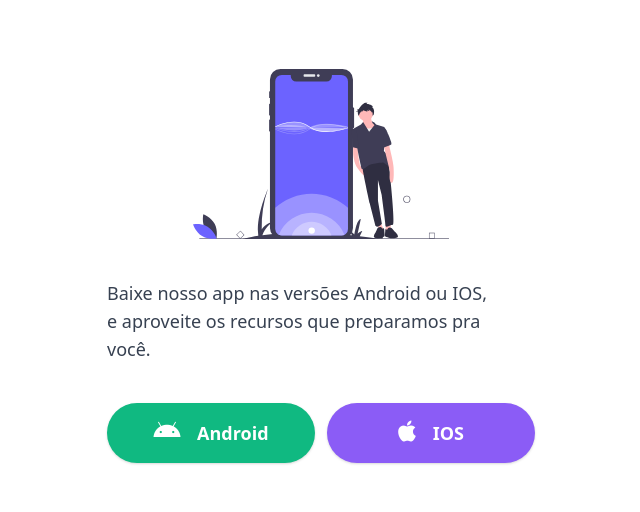
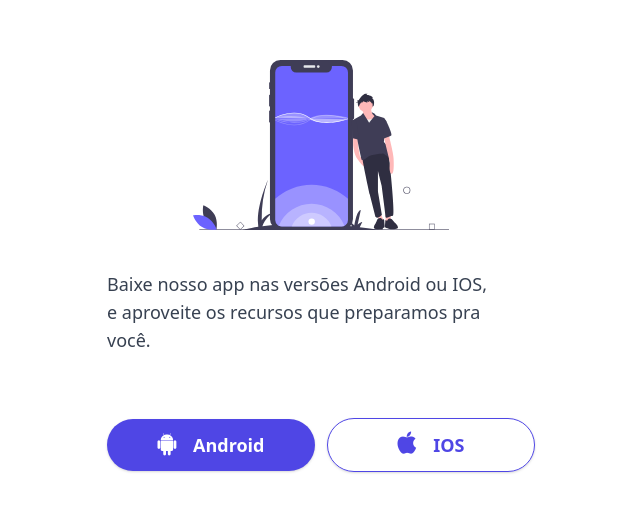
Before and after one commit to WelderMileu/site_app, a plain HTML site: page index.html in a window 1280 px wide. Shown: the part 134-646 px from the top of the page, without its empty margins (319-959 px from the left). Drawn offline with nearby package versions, Linux system fonts and the light colour scheme.

Commit message:
alternado os estilos dos botoes

```diff
--- a/index.html
+++ b/index.html
@@ -7,6 +7,7 @@
 		<link href="https://unpkg.com/tailwindcss@^2/dist/tailwind.min.css" rel="stylesheet">
 		<link rel="stylesheet" href="https://cdnjs.cloudflare.com/ajax/libs/font-awesome/5.15.3/css/all.min.css" />
 		<script src="https://unpkg.com/sweetalert/dist/sweetalert.min.js"></script>
+		<link rel="stylesheet" href="https://cdnjs.cloudflare.com/ajax/libs/font-awesome/4.7.0/css/font-awesome.css" />
 	</head>
 	<body>
 		<div class="w-full h-screen flex flex-col justify-center items-center">
@@ -17,13 +18,13 @@
 					e aproveite os recursos que preparamos pra você.
 				</p>
 
-				<div class="flex flex-col md:flex-row justify-left items-center mt-10">
-					<a href="" id="android" class="bg-green-500 text-white text-lg font-semibold px-5 py-4 rounded-full shadow md:w-52 w-full text-center">
-						<i class="fab fa-android pr-3 text-2xl"></i>
+				<div class="flex flex-col md:flex-row justify-left items-center mt-16">
+					<a href="" id="android" class="bg-indigo-600 text-white text-lg font-semibold px-5 py-3 rounded-full shadow md:w-52 w-full text-center">
+						<i class="fa fa-android pr-3" style="font-size: 1.5rem"></i>
 						Android
 					</a>
-					<a href="" id="ios" class="bg-purple-500 text-white text-lg font-semibold px-5 py-4 rounded-full shadow mt-4 md:mt-0 ml-0 md:ml-3 md:w-52 w-full text-center">
-						<i class="fab fa-apple pr-3 text-2xl"></i>
+					<a href="" id="ios" class="border border-8 border-indigo-600 text-lg font-semibold px-5 py-3 rounded-full shadow mt-4 md:mt-0 ml-0 md:ml-3 md:w-52 w-full text-center text-indigo-600">
+						<i class="fa fa-apple pr-3" style="font-size: 1.5rem"></i>
 						IOS
 					</a>
 				</div>
@@ -54,7 +55,7 @@
 
 		android.addEventListener('click', (event) => {
 			event.preventDefault()
-			setTimeout(sucess_download, 2000)
+			setTimeout(sucess_download, 3000)
 		})
 
 		ios.addEventListener('click', (event) => {
```
